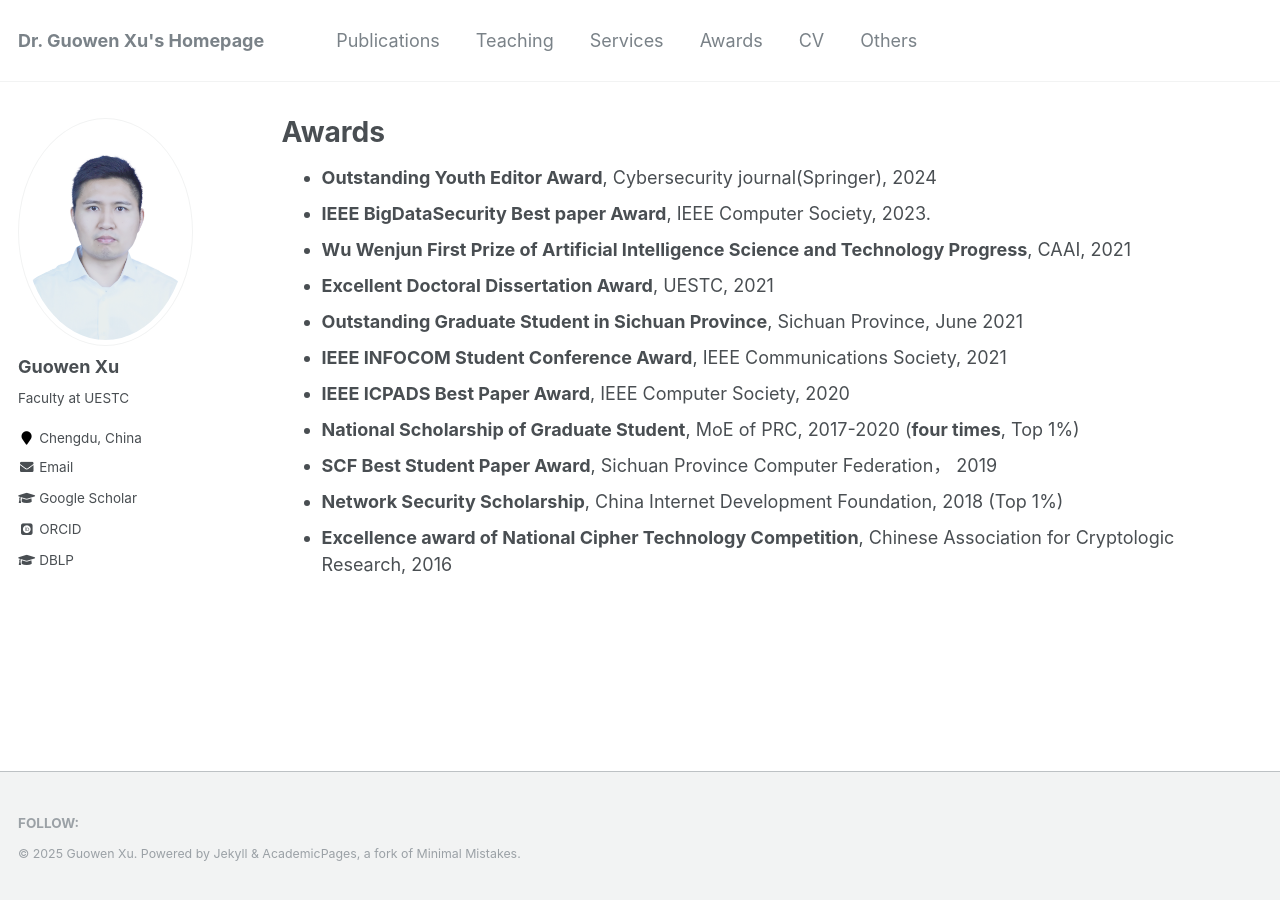
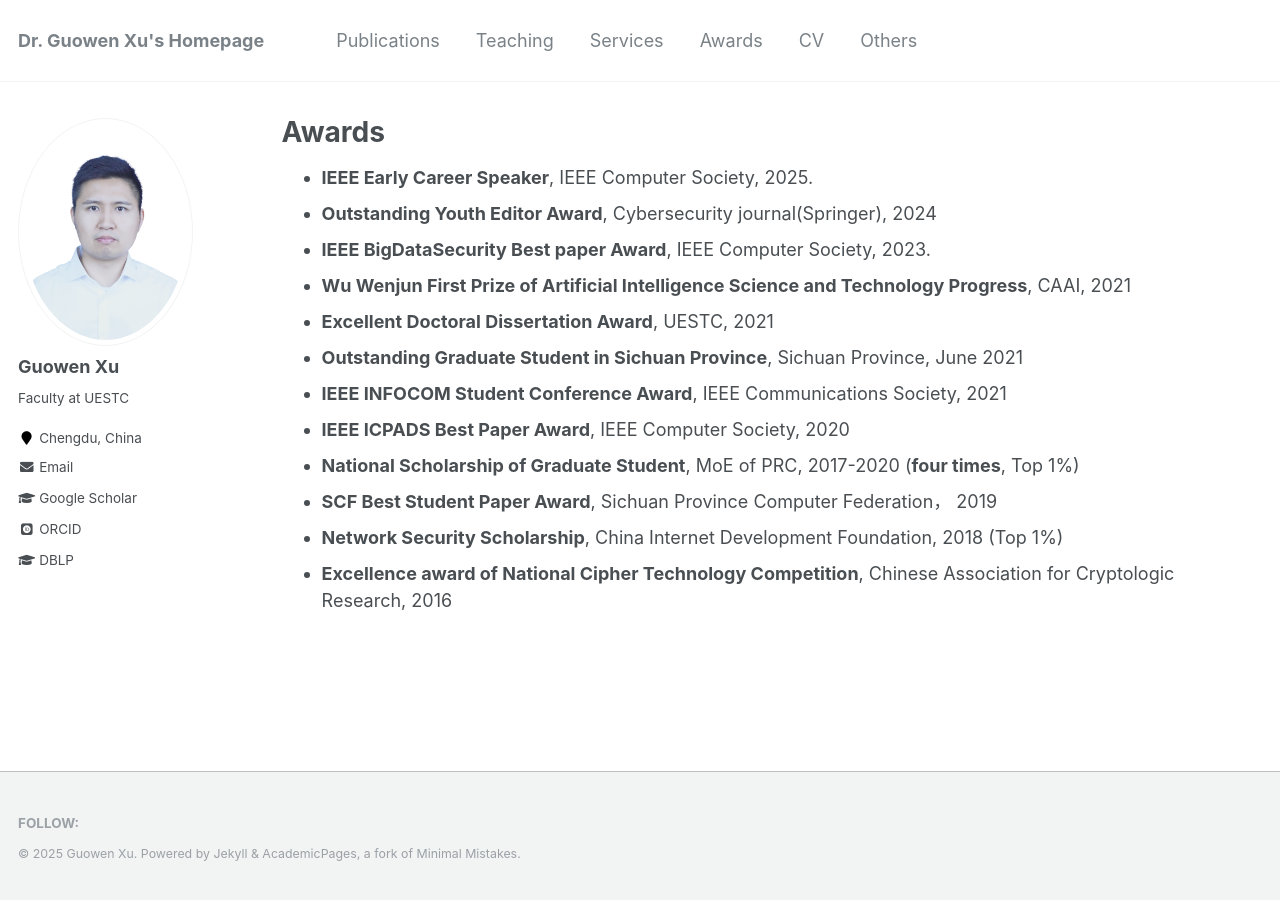
Before and after one commit to Guowen-xu/guowen-xu.github.io, a Jekyll site: the page built from _pages/awards.md, in a window 1280 px wide. Built offline with Jekyll 4.4.1, drawn with Linux system fonts in a browser that asks for light colours; some web fonts are replaced.

Commit message:
Update awards.md

```diff
--- a/_pages/awards.md
+++ b/_pages/awards.md
@@ -5,6 +5,7 @@ permalink: /awards/
 author_profile: true
 ---
 
+* **IEEE Early Career Speaker**, IEEE Computer Society, 2025.
 * **Outstanding Youth Editor Award**, Cybersecurity journal(Springer), 2024
 * **IEEE BigDataSecurity Best paper Award**, IEEE Computer Society, 2023.
 * **Wu Wenjun First Prize of Artificial Intelligence Science and Technology Progress**, CAAI, 2021
```
